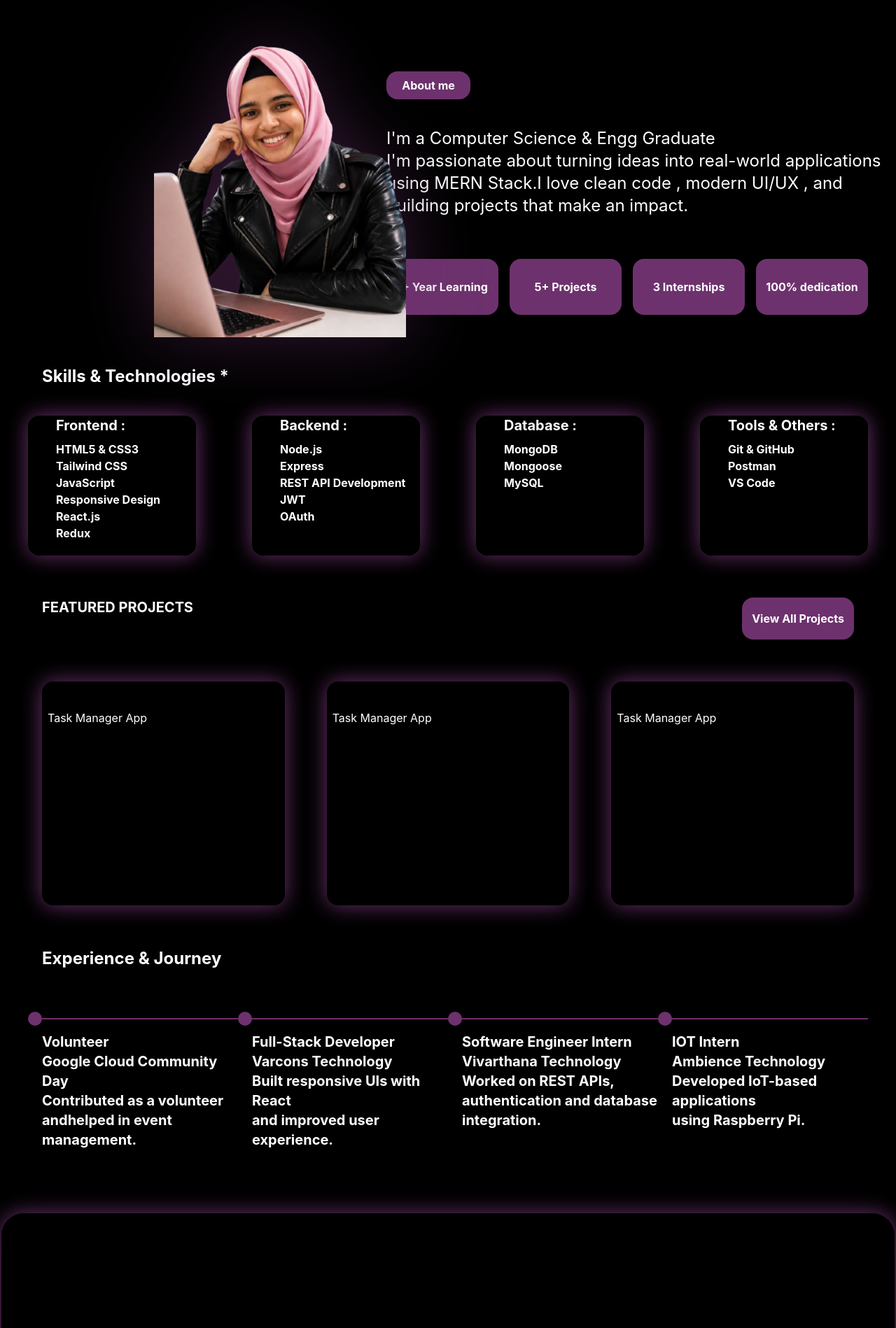
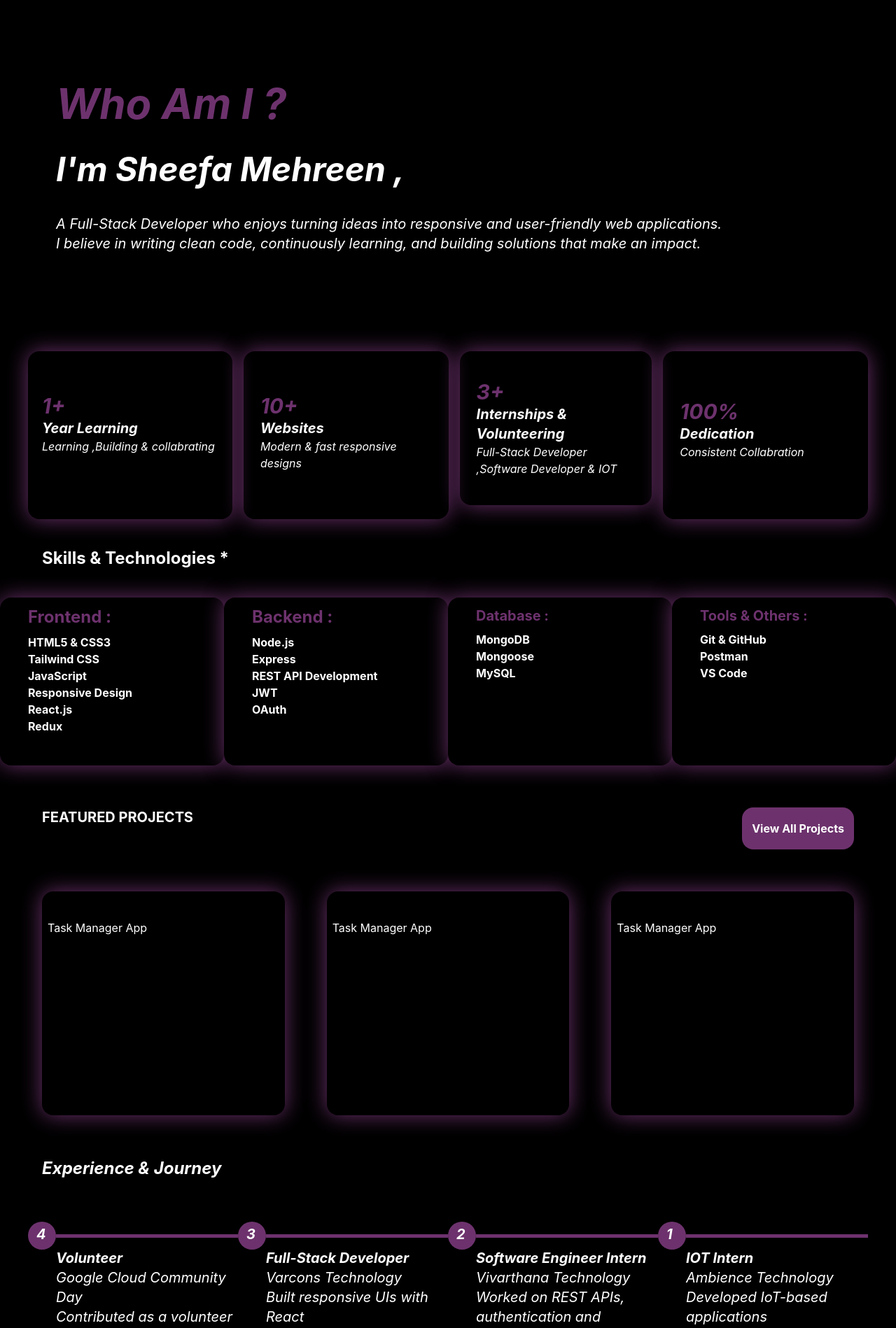
Before and after one commit to shifa-m/Portfolio, a React app in the folder portfolio/: page / in a window 1280 px wide. Shown: the part 880-2778 px from the top of the page at 70% size. Built offline with nearby package versions, Linux system fonts and the light colour scheme; the HTML template or start-up script is replaced by a standard one.

Commit message:
responsive design

```diff
--- a/portfolio/src/components/About/About.jsx
+++ b/portfolio/src/components/About/About.jsx
@@ -2,21 +2,36 @@ import React from 'react'
 
 const About = () => {
             return (
-                        <div className='mt-15'>
-                                    <div className='w-1/2  '>
-                                                <button className='bg-[#6D326D] h-10 w-30 m-10 rounded-2xl text-white font-bold '>About me</button>
+                        <div className='mt-15 w-full italic'>
+                                    <div className='text-white   p-20 italic'>
+                                                <h1 className='text-6xl text-[#6D326D] font-bold '>Who Am I ?  </h1>
+                                    <h1 className='text-5xl pt-10 font-bold italic'>I'm Sheefa Mehreen ,</h1>
+                                    <h1 className='text-xl pt-10'>A Full-Stack Developer who enjoys turning ideas into responsive and user-friendly web applications. </h1>
+                                    <h1 className='text-xl'>I believe in writing clean code, continuously learning, and building solutions that make an impact.</h1>
                                     </div>
-                                    <div className='ml-10 text-2xl text-white'>
-                                                <h1>I'm a Computer Science & Engg Graduate</h1>
-                                                <h1>I'm passionate about turning ideas into real-world applications <br />using MERN Stack.I love clean code , modern UI/UX , and <br />building projects that make an impact.</h1>
 
+
+                                    <div className='flex gap-4 m-10 mt-15  justify-around'>
+                                                <div className='h-60 w-80  shadow-[0_0_30px_#6D326D] pt-15  rounded-2xl text-white p-5'>
+                                                    <h1 className='text-3xl text-[#6D326D] font-bold'>1+</h1>
+                                                           <h1 className='text-xl font-bold'>Year Learning</h1>
+                                                           <h1>Learning ,Building & collabrating</h1>
+                                                           </div>
+                                                <div className='h-60 w-80  shadow-[0_0_30px_#6D326D] p-6 pt-15 rounded-2xl text-white '>
+                                                            <h1 className='text-3xl text-[#6D326D] font-bold'>10+ </h1>
+                                                            <h1 className='text-xl font-bold'>Websites</h1>
+                                                            <h1>Modern  & fast responsive designs</h1></div>
+                                                <div className='h-55 w-75 shadow-[0_0_30px_#6D326D]  rounded-2xl text-white p-6 pt-10 '>
+                                                            <h1 className='text-3xl text-[#6D326D] font-bold'>3+</h1>
+                                                            <h1 className='text-xl font-bold'>Internships & Volunteering</h1>
+                                                            <h1>Full-Stack Developer ,Software Developer & IOT</h1>
+                                                            </div>
+                                                <div className='h-60 w-80  shadow-[0_0_30px_#6D326D]  rounded-2xl text-white p-6 pt-17'>
+                                                            <h1 className='text-3xl text-[#6D326D] font-bold'>100% </h1>
+                                                            <h1 className='text-xl font-bold'> Dedication</h1>
+                                                            <h1>Consistent Collabration  </h1> </div>
                                     </div>
-                                    <div className='flex gap-4 m-10 mt-15 font-bold '>
-                                                <h1 className='h-20 w-40  bg-[#6D326D] flex justify-center items-center rounded-2xl text-white '>1+ Year Learning</h1>
-                                                <h1 className='h-20 w-40  bg-[#6D326D] flex justify-center items-center rounded-2xl text-white '>5+ Projects</h1>
-                                                <h1 className='h-20 w-40  bg-[#6D326D] flex justify-center items-center rounded-2xl text-white '>3 Internships</h1>
-                                                <h1 className='h-20 w-40  bg-[#6D326D] flex justify-center items-center rounded-2xl text-white '>100% dedication</h1>
-                                    </div>
+
                         </div>
             )
 }
--- a/portfolio/src/components/Card/RightCard.jsx
+++ b/portfolio/src/components/Card/RightCard.jsx
@@ -41,7 +41,7 @@ const handleEmail=()=>{
                                                 <div className=' w-1/2  m-5 ml-10 mt-30 '>
                                                 <span className=' bg-[#6D326D] text-white font-bold p-4 pl-9 pr-9  rounded-2xl '>FULL-STACK DEVELOPER</span>
                                                 <h1 className='text-5xl mt-12 text-white'>Hi , I'm</h1>
-                                                <h1 className='text-7xl mt-8 text-[#6D326D]'>Sheefa Mehreen</h1>
+                                                <h1 className='text-5xl mt-8 text-[#6D326D] italic font-bold'>Sheefa Mehreen</h1>
                                                 <h1 className='text-5xl mt-8 text-white'>Full Stack MERN Developer</h1>
                                                 <h1 className='text-2xl mt-8 text-white'>I build scalable ,responsive and user-friendly web application that solve real-world problems.</h1>
                                                 <div className='flex gap-20'>
--- a/portfolio/src/components/Experience/Experience.jsx
+++ b/portfolio/src/components/Experience/Experience.jsx
@@ -2,44 +2,44 @@ import React from 'react'
 
 const Experience = () => {
             return (
-                        <div className='bg-black h-[300px] '>
+                        <div className='bg-black h-[300px] italic'>
                                     <h1 className='text-2xl ml-15 text-white  font-bold'>Experience & Journey</h1>
                                     <div className="flex items-center m-10 text-white mt-15 ">
-                                                <div className="w-5 h-5 rounded-full bg-[#6D326D] "></div>
+                                                <div className="w-10 h-10 rounded-full bg-[#6D326D] text-xl font-bold p-1 pl-3">4</div>
 
-                                                <div className="flex-1 h-[2px] bg-[#6D326D] font-bold text-xl">
-                                                            <h1 className='mt-5 '>Volunteer
-                                                                        <span className='flex'>Google Cloud Community Day</span>
-                                                                        <span>Contributed as a volunteer and</span>
-                                                                        <span>helped in event management.</span>
-                                                            </h1>
+                                                <div className="flex-1 h-[5px] bg-[#6D326D]  text-xl">
+                                                            <h1 className='mt-5 font-bold'>Volunteer</h1>
+                                                                        <h1 className='flex'>Google Cloud Community Day</h1>
+                                                                        <h1>Contributed as a volunteer and</h1>
+                                                                        <h1>helped in event management.</h1>
+
                                                 </div>
 
-                                                <div className="w-5 h-5 rounded-full bg-[#6D326D] "></div>
-                                                <div className="flex-1 h-[2px] bg-[#6D326D] font-bold text-xl">
-                                                            <h1 className='mt-5'>Full-Stack Developer
-                                                                        <span className='flex'>Varcons Technology</span>
-                                                                        <span className='flex'>Built responsive UIs with React</span>
-                                                                        <span>and improved user experience.</span>
-                                                            </h1></div>
+                                                <div className="w-10 h-10 rounded-full bg-[#6D326D] text-xl font-bold p-1 pl-3">3</div>
+                                                <div className="flex-1 h-[5px] bg-[#6D326D]  text-xl">
+                                                            <h1 className='mt-5 font-bold'>Full-Stack Developer</h1>
+                                                                        <h1 className='flex'>Varcons Technology</h1>
+                                                                        <h1 className='flex'>Built responsive UIs with React</h1>
+                                                                        <h1>and improved user experience.</h1>
+                                                            </div>
 
-                                                <div className="w-5 h-5 rounded-full bg-[#6D326D] "></div>
+                                                <div className="w-10 h-10 rounded-full bg-[#6D326D] text-xl font-bold p-1 pl-3 ">2</div>
 
 
-                                                <div className="flex-1 h-[2px] bg-[#6D326D] font-bold">
-                                                            <h1 className='mt-5 text-xl'>Software Engineer Intern
-                                                                        <span className='flex'>Vivarthana Technology</span>
-                                                                        <span className='flex'>Worked on REST APIs,</span>
-                                                                        <span className='flex'>authentication and database</span>
-                                                                        <span>integration.</span></h1> </div>
+                                                <div className="flex-1 h-[5px] bg-[#6D326D] text-xl">
+                                                            <h1 className='mt-5 text-xl font-bold'>Software Engineer Intern</h1>
+                                                                        <h1 className='flex'>Vivarthana Technology</h1>
+                                                                        <h1 className='flex'>Worked on REST APIs,</h1>
+                                                                        <h1 className='flex'>authentication and database</h1>
+                                                                        <h1>integration.</h1> </div>
 
-                                                <div className="w-5 h-5 rounded-full bg-[#6D326D]"></div>
-                                                <div className="flex-1 h-[2px] bg-[#6D326D] font-bold">
-                                                            <h1 className='mt-5 text-xl'>IOT Intern
-                                                                        <span className='flex'>Ambience Technology</span>
-                                                                        <span className='flex'>Developed IoT-based applications </span>
-                                                                        <span> using Raspberry Pi.</span>
-                                                            </h1></div>
+                                                <div className="w-10 h-10 rounded-full bg-[#6D326D] text-xl font-bold p-1 pl-3">1</div>
+                                                <div className="flex-1 h-[5px] bg-[#6D326D] text-xl">
+                                                            <h1 className='mt-5 text-xl font-bold'>IOT Intern</h1>
+                                                                        <h1 className='flex'>Ambience Technology</h1>
+                                                                        <h1 className='flex'>Developed IoT-based applications </h1>
+                                                                        <h1> using Raspberry Pi.</h1>
+                                                            </div>
 
                                     </div>
                         </div>
--- a/portfolio/src/components/Skills/Skills.jsx
+++ b/portfolio/src/components/Skills/Skills.jsx
@@ -6,8 +6,8 @@ const Skills = () => {
       <div>
         <button className='ml-15 mb-10 text-2xl font-bold text-white'>Skills & Technologies *</button>
         <div className='flex justify-around  text-white font-bold'>
-          <div className='h-50 w-60 bg-black rounded-2xl pl-10 shadow-[0_0_30px_#6D326D]  '>
-            <h1 className='text-xl mb-2'>Frontend :</h1>
+          <div className='h-60 w-80 bg-black rounded-2xl pl-10 shadow-[0_0_30px_#6D326D]  '>
+            <h1 className='text-2xl mb-2 pt-3 text-[#6D326D]'>Frontend :</h1>
             <h1>HTML5 & CSS3</h1>
             <h1>Tailwind CSS</h1>
             <h1>JavaScript</h1>
@@ -15,23 +15,23 @@ const Skills = () => {
             <h1>React.js</h1>
             <h1>Redux</h1>
           </div>
-          <div className='h-50 w-60 bg-black rounded-2xl pl-10 shadow-[0_0_30px_#6D326D]'>
-            <h1 className='text-xl mb-2'>Backend :</h1>
+          <div className='h-60 w-80 bg-black rounded-2xl pl-10 shadow-[0_0_30px_#6D326D]'>
+            <h1 className='text-2xl mb-2 pt-3 text-[#6D326D]'>Backend :</h1>
             <h1>Node.js</h1>
             <h1>Express</h1>
             <h1>REST API Development</h1>
             <h1>JWT</h1>
             <h1>OAuth</h1>
           </div>
-          <div className='h-50 w-60 bg-black rounded-2xl pl-10 shadow-[0_0_30px_#6D326D]'>
-            <h1 className='text-xl mb-2'>Database :</h1>
+          <div className='h-60 w-80 bg-black rounded-2xl pl-10 shadow-[0_0_30px_#6D326D]'>
+            <h1 className='text-xl mb-2 pt-3 text-[#6D326D]'>Database :</h1>
             <h1>MongoDB</h1>
             <h1>Mongoose</h1>
             <h1>MySQL</h1>
 
           </div>
-          <div className='h-50 w-60 bg-black rounded-2xl pl-10 shadow-[0_0_30px_#6D326D]'>
-            <h1 className='text-xl mb-2'>Tools & Others :</h1>
+          <div className='h-60 w-80 bg-black rounded-2xl pl-10 shadow-[0_0_30px_#6D326D]'>
+            <h1 className='text-xl mb-2 pt-3 text-[#6D326D]'>Tools & Others :</h1>
             <h1>Git & GitHub</h1>
             <h1>Postman</h1>
             <h1>VS Code</h1>
--- a/portfolio/src/components/UI/Page2.jsx
+++ b/portfolio/src/components/UI/Page2.jsx
@@ -5,12 +5,11 @@ import Profile from "../../assets/images/profile.png"
 
 const Page2 = () => {
   return (
-    <div className=' w-full   bg-black text-[#6D326D]'>
+    <div className=' w-full  bg-black text-[#6D326D]'>
       <div className='flex'>
-        <div className='w-1/2   h-130   '>
-          <img src={Profile} alt="Sheefa Mehreen" className="w-[400px]  h-120 object-contain drop-shadow-[0_0_50px_rgba(109,50,109,0.45)] hover:scale-105 transition-all duration-500 ml-50   " />
-        </div>
-        <About />
+        <div className='      '>
+          </div>
+        <About  />
       </div>
     </div>
   )
--- a/portfolio/src/main.jsx
+++ b/portfolio/src/main.jsx
@@ -1,12 +1,12 @@
 import { StrictMode } from 'react'
 import { createRoot } from 'react-dom/client'
-import { BrowserRouter } from 'react-router-dom'
+
 import './index.css'
 import App from './App.jsx'
 
 
 createRoot(document.getElementById('root')).render(
-  <BrowserRouter>
+
     <App />
-  </BrowserRouter>,
+
 )
```
Also changed, not shown: portfolio/src/components/Navbar/header.jsx (+41 -17 lines).
